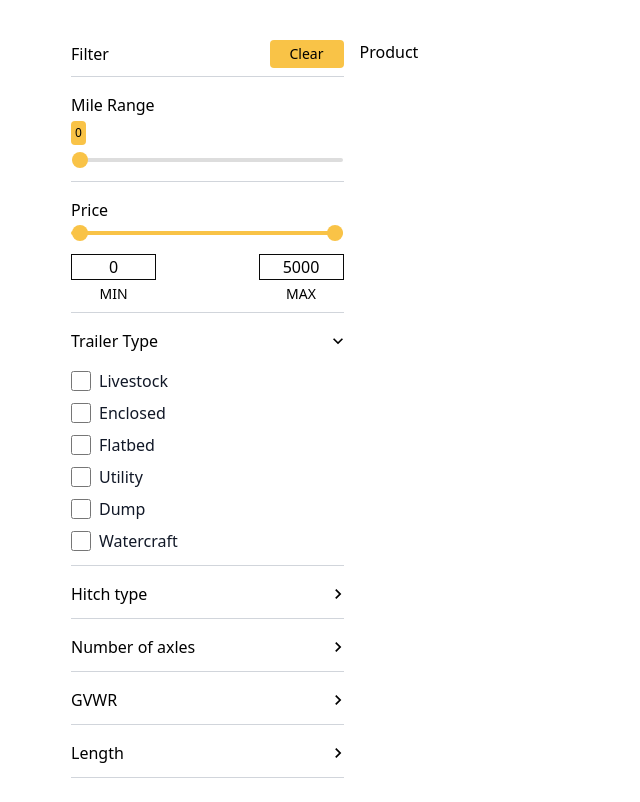
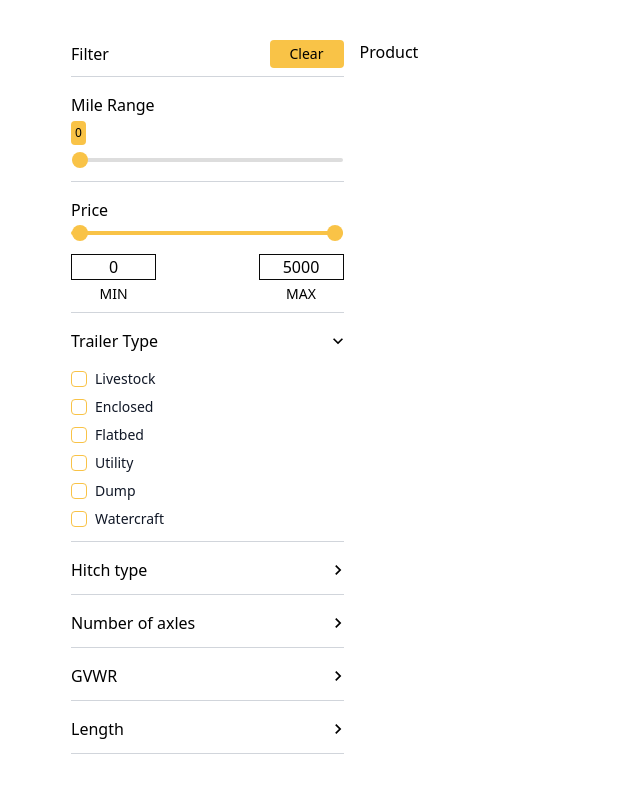
Before and after one commit to Sanjoy1210/product-filter, a Next.js app: page /search in a window 1280 px wide. Shown: the top 802 px of the page, without its empty margins (0-640 px from the left). Built offline with nearby package versions, Linux system fonts and the light colour scheme.

Commit message:
feat: checkbox icon changed

```diff
--- a/components/subPages/Search/sections/SingleCategory/index.jsx
+++ b/components/subPages/Search/sections/SingleCategory/index.jsx
@@ -1,6 +1,7 @@
 /* eslint-disable react-hooks/exhaustive-deps */
 import { useRouter } from 'next/router';
 import { useEffect, useState } from 'react';
+import { IoCheckbox } from 'react-icons/io5';
 import {
   MdOutlineKeyboardArrowDown,
   MdOutlineKeyboardArrowRight,
@@ -9,8 +10,6 @@ import {
 const SingleCategory = ({
   title = '',
   subCategories = [],
-  size = 'medium',
-  color = 'indigo',
   allCategories = [],
   categoryName = '',
   categories,
@@ -22,10 +21,6 @@ const SingleCategory = ({
   );
   const [showItem, setShowItem] = useState(false);
   const router = useRouter();
-
-  const sizeClass =
-    size === 'small' ? 'h-4 w-4' : size === 'medium' ? 'h-5 w-5' : 'h-6 w-6';
-  const colorClass = `text-${color}-600`;
 
   const handleItemExpand = () => {
     if (firstFilteredCategory === categoryName) {
@@ -126,18 +121,28 @@ const SingleCategory = ({
         }`}
       >
         {subCategories?.map((category) => (
-          <div key={category?.id} className="flex items-center cursor-pointer">
+          <div
+            key={category?.id}
+            className="flex items-center cursor-pointer relative"
+          >
+            <IoCheckbox
+              className={`absolute top-1 -left-0.5 h-5 w-5 text-primary 2xl:-left-0.5 ${
+                category?.isChecked ? 'block -mt-[3px]' : 'hidden'
+              }`}
+            />
             <input
               type="checkbox"
               id={category?.id}
-              className={`${sizeClass} ${colorClass} rounded border focus:ring-${color}-500 accent-primary border-primary`}
+              className={`mt-0 inline-block h-4 w-4 shrink-0 cursor-pointer appearance-none overflow-hidden rounded border transition-all duration-300 2xl:mt-0.5 ${
+                category?.isChecked ? 'border-0' : `border-primary bg-white`
+              }`}
               name={category?.value}
               checked={category?.isChecked || false}
               onChange={handleCheckboxChange}
             />
             <label
               htmlFor={category?.id}
-              className="ml-2 block text-gray-900 cursor-pointer"
+              className="ml-2 block text-gray-900 cursor-pointer text-sm"
             >
               {category?.name}
             </label>
```
